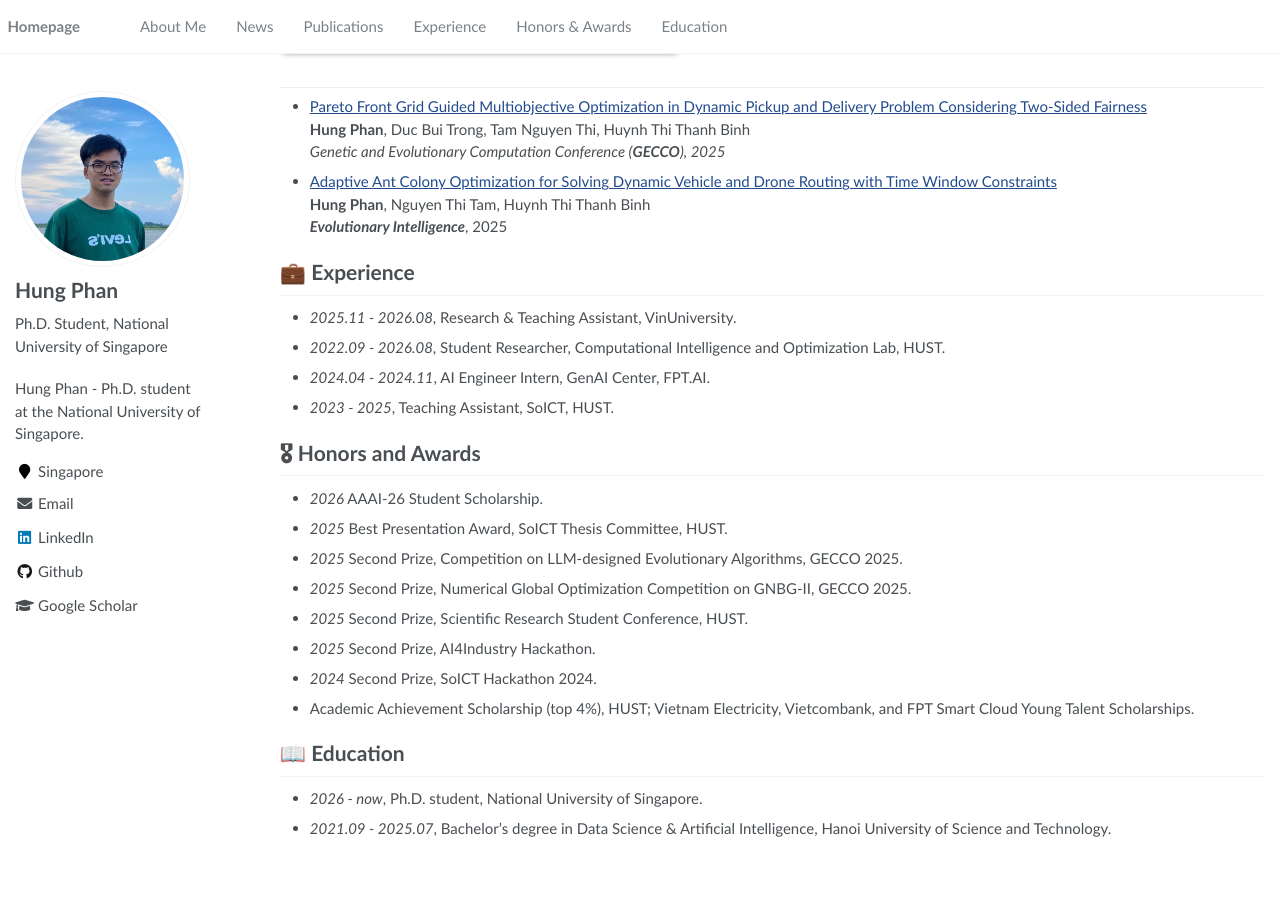
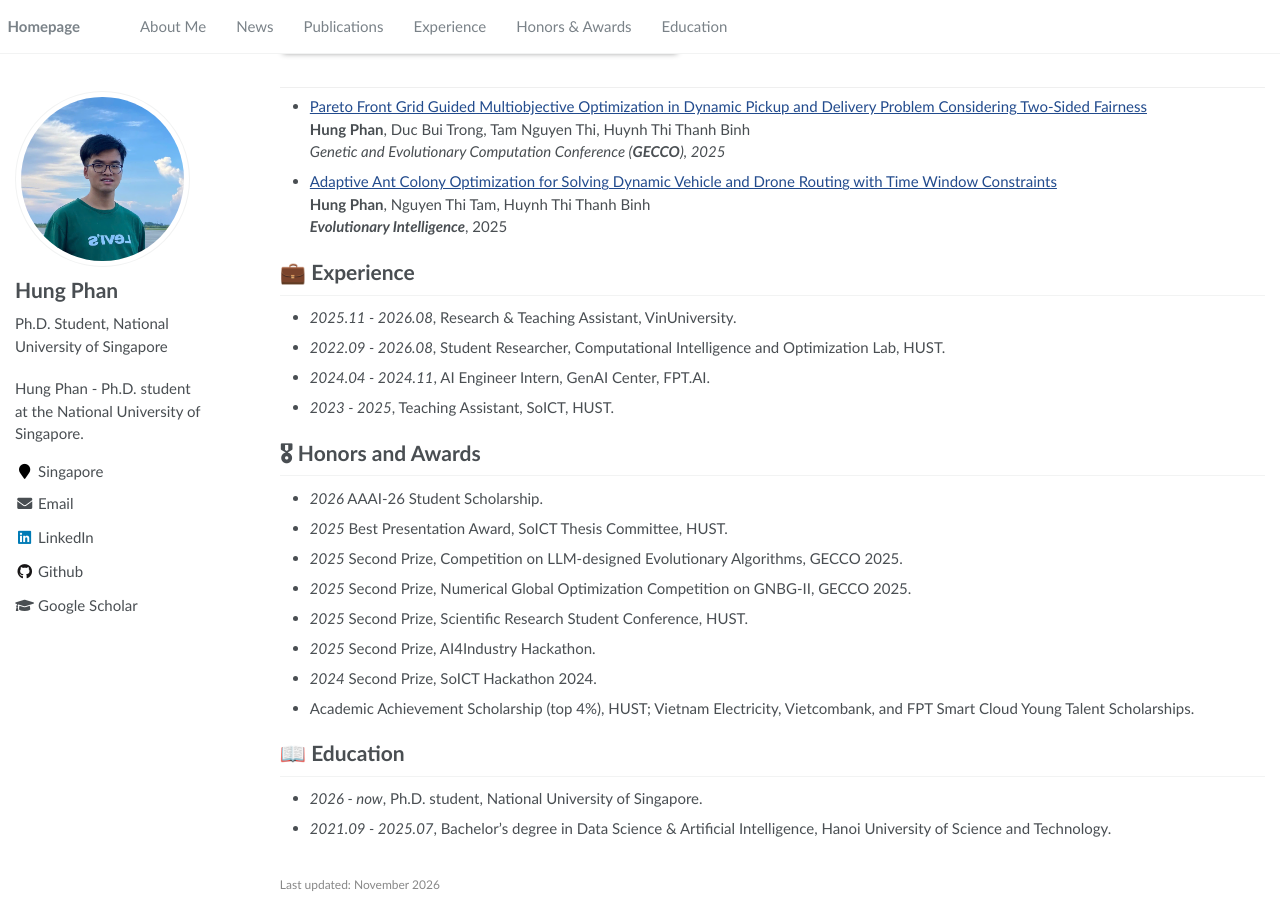
Before and after one commit to hungph11/hungph11.github.io, a Jekyll site: the page built from _pages/about.md, in a window 1280 px wide and 900 px high, scrolled down 538 px. Built offline with Jekyll 4.4.1, drawn with Linux system fonts in a browser that asks for light colours; before the commit the page ends 1393 px from its top, so only the background shows below that.

Commit message:
Add auto-updating 'Last updated' month/year
Co-Authored-By: Claude Opus 5.5 <noreply@anthropic.com>

```diff
--- a/_layouts/default.html
+++ b/_layouts/default.html
@@ -22,6 +22,7 @@ layout: compress
         <div class="page__inner-wrap">
           <section class="page__content" itemprop="text">
             {{ content }}
+            <p style="margin-top: 3em; font-size: 0.8em; color: #888;">Last updated: {{ site.time | date: "%B %Y" }}</p>
           </section>
         </div>
       </article>
```
